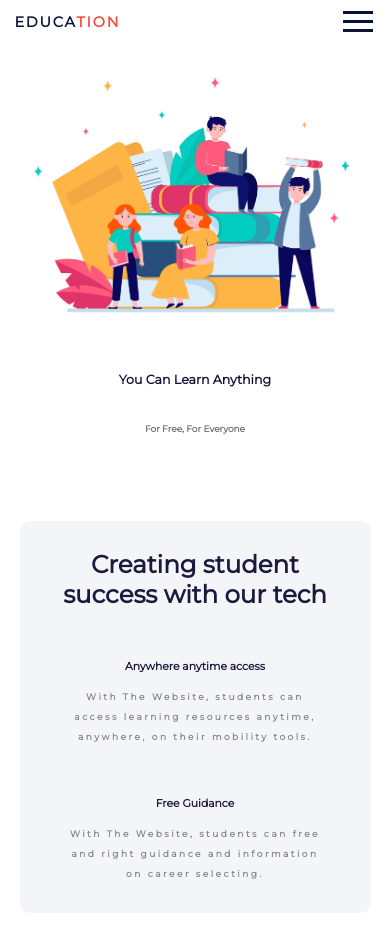
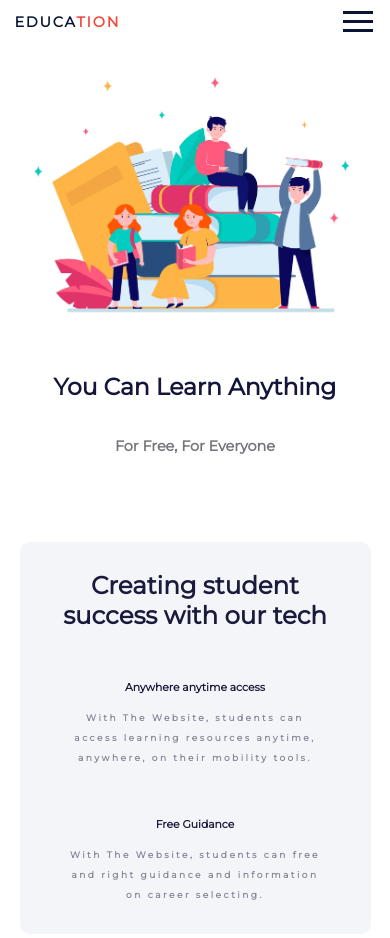
Before and after one commit to Akshima-Ghai/OneEducationalWebsiteForAll, a React (Create React App) app: page / in a window 390 px wide. Shown: the top 938 px of the page. Built offline with nearby package versions, Linux system fonts and the light colour scheme.

Commit message:
Fixed Banner Fonts

```diff
--- a/src/pages/Home/Home.css
+++ b/src/pages/Home/Home.css
@@ -135,27 +135,20 @@
   }
 }
 
-@media (max-width: 450px) {
-  .home__h1 {
-    font-size: 1.75rem;
-  }
-  .home__p {
-    font-size: 1.25rem;
-  }
-}
 
 @media (max-width: 450px) {
   .home__banner--img {
     width: 100%;
   }
   .home__h1 {
-    font-size: 1.75rem;
+    font-size: 3.25rem;
     text-align: center;
   }
   .home__p {
-    font-size: 1.25rem;
+    font-size: 2rem;
     text-align: center;
   }
+
 }
 
 @media (max-width: 330px) {
```
